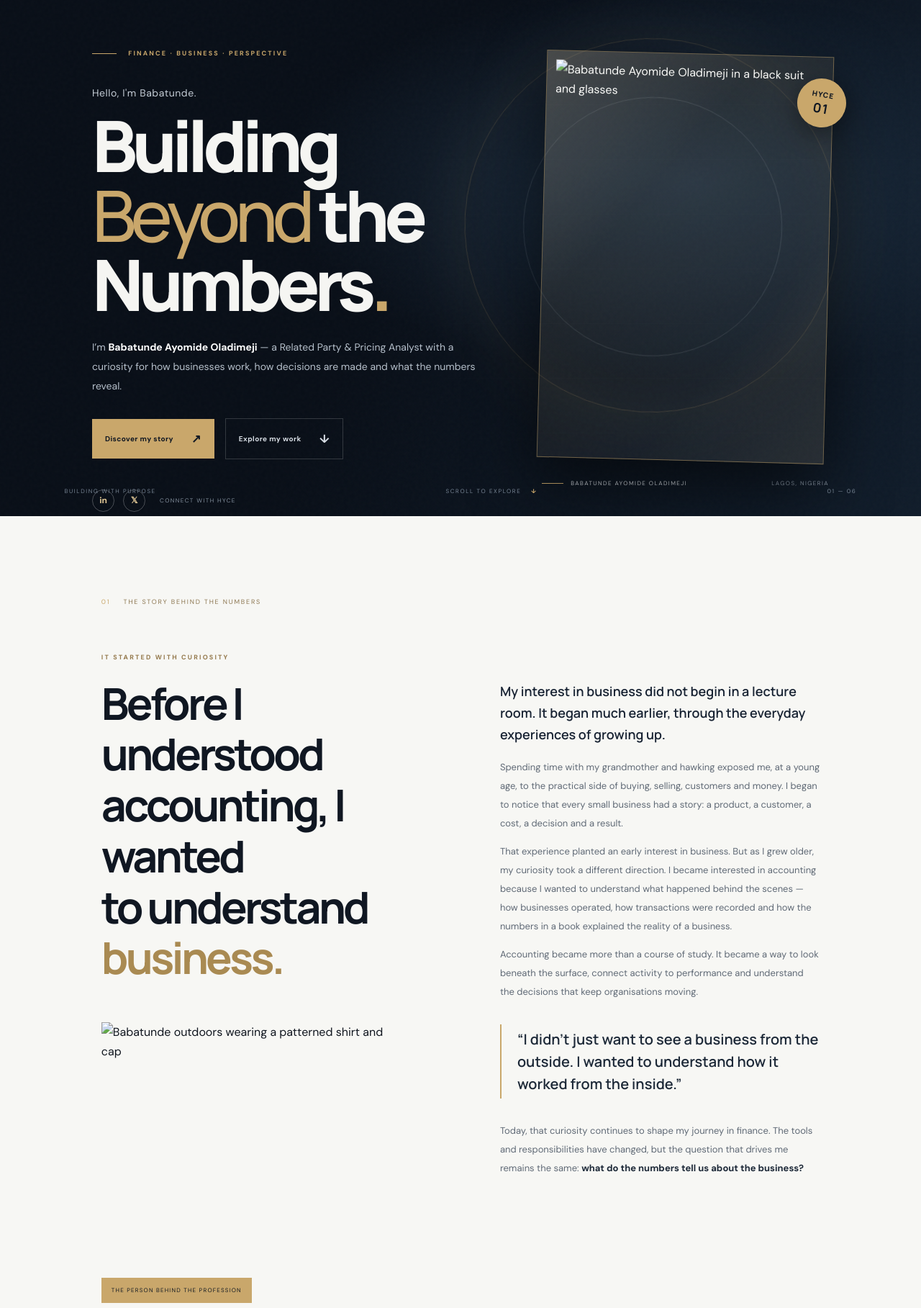
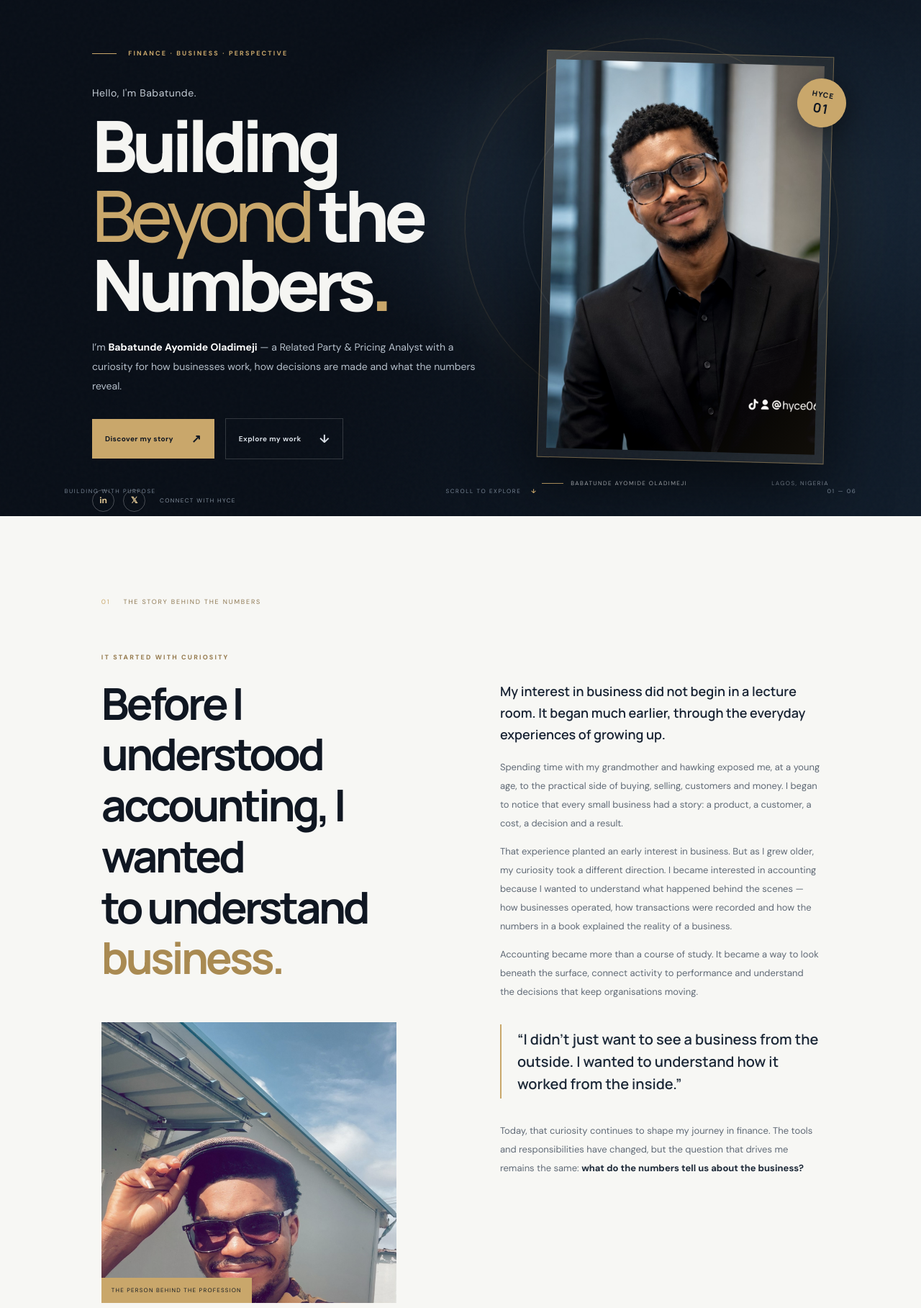
Before and after one commit to HYCE01/hyce-portfolio, a plain HTML site: page index.html in a window 1280 px wide. Shown: the part 83-1900 px from the top of the page at 72% size. Drawn offline with Linux system fonts and the light colour scheme.

Commit message:
Fix HYCE portrait image paths

```diff
--- a/index.html
+++ b/index.html
@@ -7,7 +7,7 @@
   <meta name="description" content="HYCE — Babatunde Ayomide Oladimeji. Related Party & Pricing Analyst. Building Beyond the Numbers.">
   <meta property="og:title" content="HYCE | Babatunde Ayomide Oladimeji">
   <meta property="og:description" content="Related Party & Pricing Analyst. Building Beyond the Numbers.">
-  <meta property="og:image" content="assets/hyce-professional.jpeg">
+  <meta property="og:image" content="hyce-professional.jpeg">
   <title>HYCE | Babatunde Ayomide Oladimeji</title>
   <link rel="preconnect" href="https://fonts.googleapis.com">
   <link rel="preconnect" href="https://fonts.gstatic.com" crossorigin>
@@ -46,7 +46,7 @@
           </div>
         </div>
         <div class="hero-portrait reveal">
-          <div class="portrait-frame"><img src="assets/hyce-professional.jpeg" alt="Babatunde Ayomide Oladimeji in a black suit and glasses"></div>
+          <div class="portrait-frame"><img src="hyce-professional.jpeg" alt="Babatunde Ayomide Oladimeji in a black suit and glasses"></div>
           <div class="portrait-caption"><span class="caption-line"></span><span> BABATUNDE AYOMIDE OLADIMEJI</span><small>LAGOS, NIGERIA</small></div>
           <div class="portrait-stamp">HYCE<br><b>01</b></div>
         </div>
@@ -58,7 +58,7 @@
       <div class="section-label reveal"><span>01</span> THE STORY BEHIND THE NUMBERS</div>
       <div class="story-grid">
         <div class="story-heading reveal"><p class="eyebrow dark-eyebrow">IT STARTED WITH CURIOSITY</p><h2>Before I understood<br>accounting, I wanted<br>to understand <em>business.</em></h2>
-          <div class="story-photo"><img src="assets/hyce-personal.jpeg" alt="Babatunde outdoors wearing a patterned shirt and cap"><span>THE PERSON BEHIND THE PROFESSION</span></div>
+          <div class="story-photo"><img src="hyce-personal.jpeg" alt="Babatunde outdoors wearing a patterned shirt and cap"><span>THE PERSON BEHIND THE PROFESSION</span></div>
         </div>
         <div class="story-text reveal">
           <p class="story-lead">My interest in business did not begin in a lecture room. It began much earlier, through the everyday experiences of growing up.</p>
```
